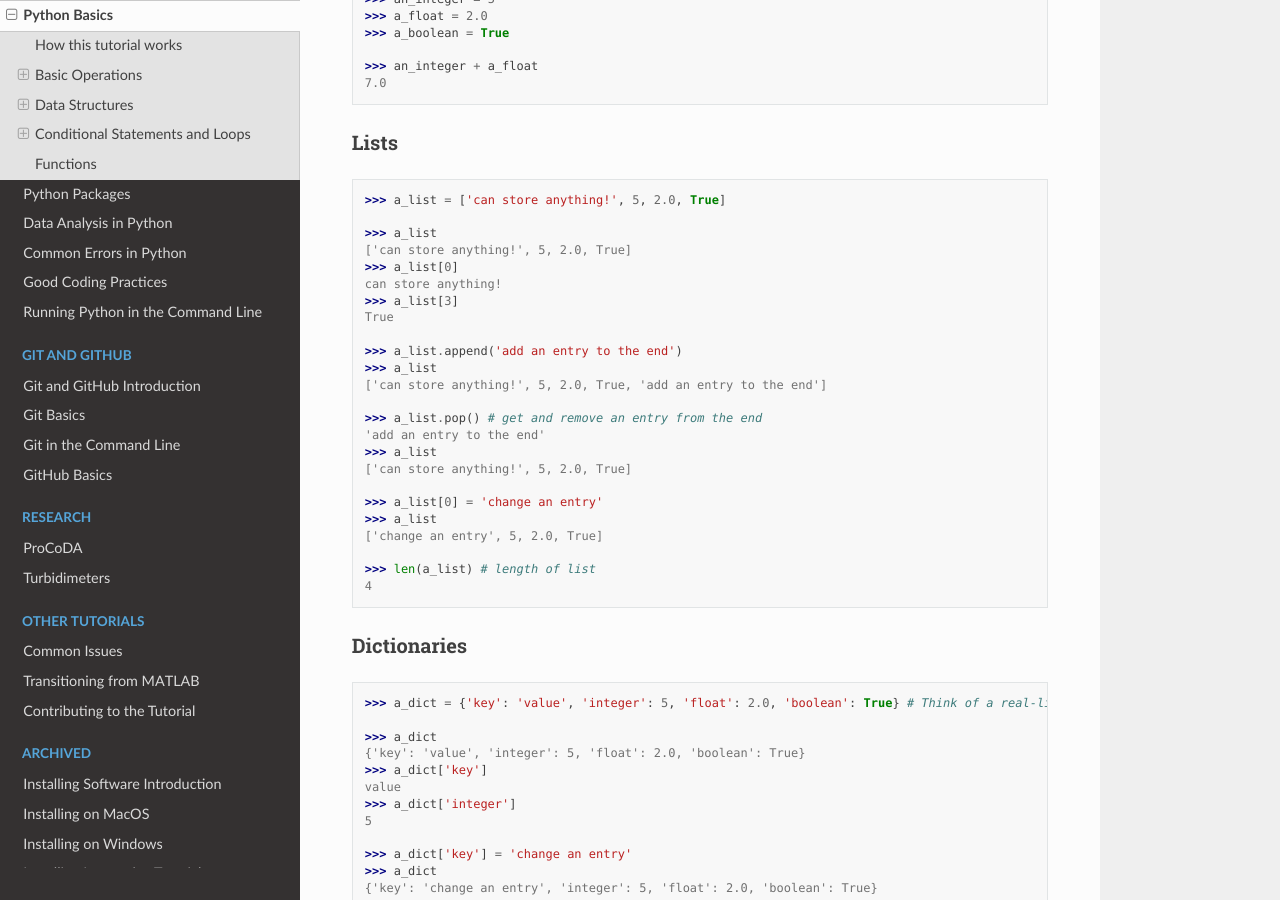
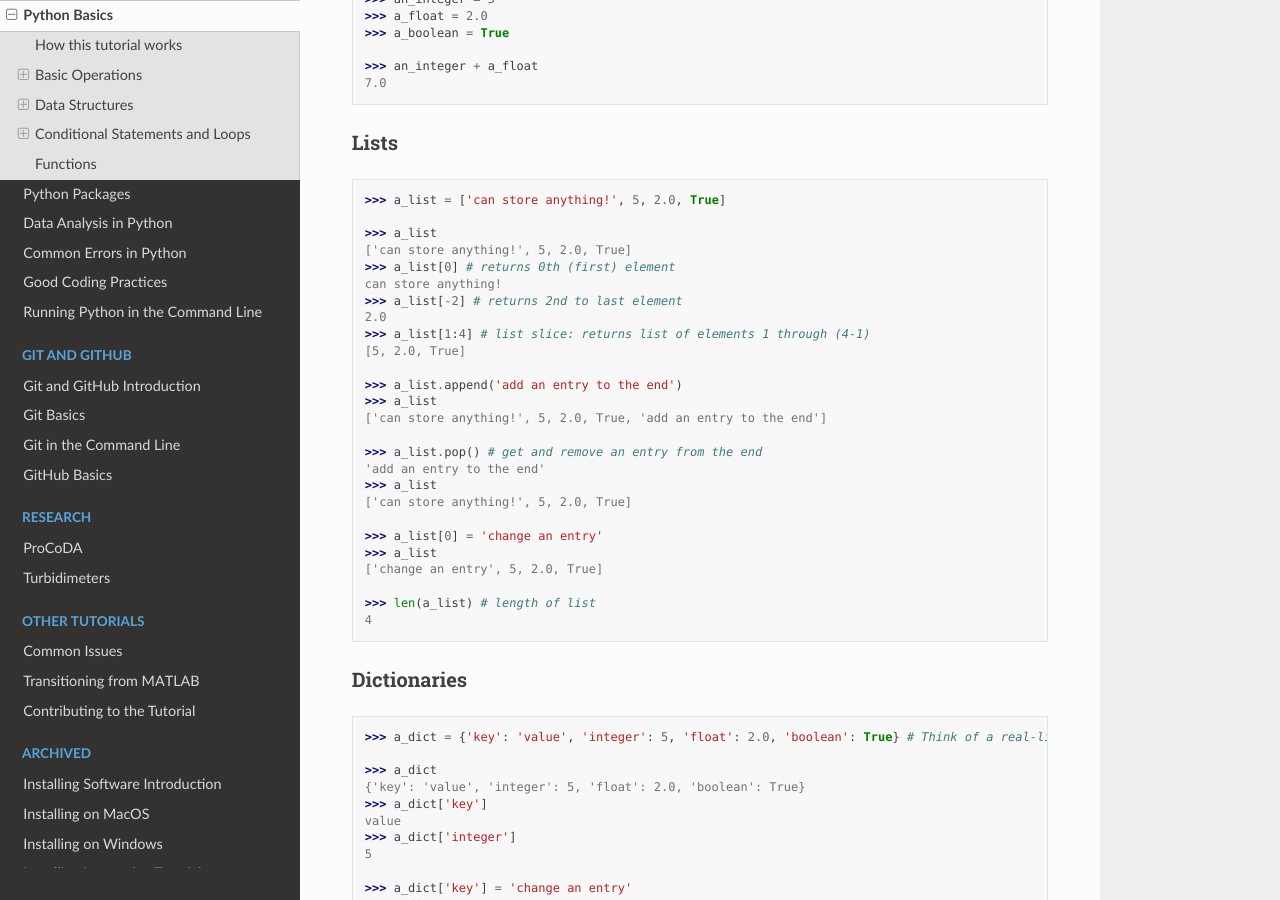
Before and after one commit to AguaClara/aguaclara_tutorial, a Sphinx documentation site: the page built from docs/source/python/python-basics.rst, in a window 1280 px wide and 900 px high, scrolled down 2029 px. Built offline with Sphinx 7.4.7 and the Read the Docs theme 2.0.0, drawn with Linux system fonts in a browser that asks for light colours.

```diff
--- a/docs/source/colab/colab-introduction.rst
+++ b/docs/source/colab/colab-introduction.rst
@@ -77,4 +77,4 @@ After opening an interactive tutorial in Colab,
 
 3. Click the "Share" icon in the top left corner of the page and get a shareable link for your Colab notebook.
 
-4. Email links for all of your finished interactive tutorial to aguaclara@cornell.edu.
+4. Email links for all of your finished interactive tutorials to aguaclara@cornell.edu.
--- a/docs/source/python/python-basics.rst
+++ b/docs/source/python/python-basics.rst
@@ -122,10 +122,12 @@ Lists
 
    >>> a_list
    ['can store anything!', 5, 2.0, True]
-   >>> a_list[0]
+   >>> a_list[0] # returns 0th (first) element
    can store anything!
-   >>> a_list[3]
-   True
+   >>> a_list[-2] # returns 2nd to last element
+   2.0
+   >>> a_list[1:4] # list slice: returns list of elements 1 through (4-1)
+   [5, 2.0, True]
 
    >>> a_list.append('add an entry to the end')
    >>> a_list
```
Also changed, not shown: docs/source/git-and-github/git-and-github-introduction.rst (+2 -7 lines), docs/source/git-and-github/git-in-the-command-line.rst (+15 -55 lines), docs/source/git-and-github/images/git1.PNG (added), docs/source/git-and-github/images/git10.PNG (added), docs/source/git-and-github/images/git2.PNG (added), docs/source/git-and-github/images/git3.PNG (added), docs/source/git-and-github/images/git4.PNG (added), docs/source/git-and-github/images/git5.PNG (added), docs/source/git-and-github/images/git6.PNG (added), docs/source/git-and-github/images/git7.PNG (added), docs/source/git-and-github/images/git8.PNG (added), docs/source/git-and-github/images/git9.PNG (added).
